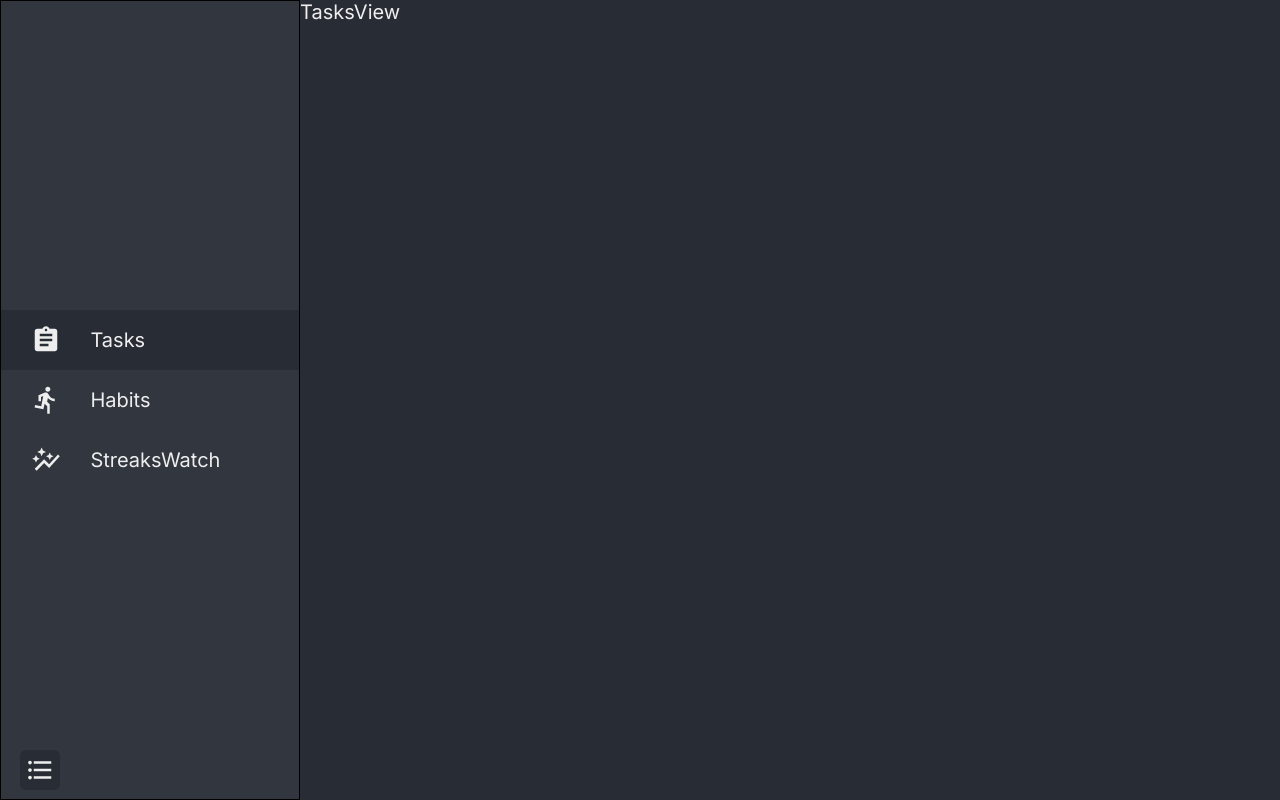
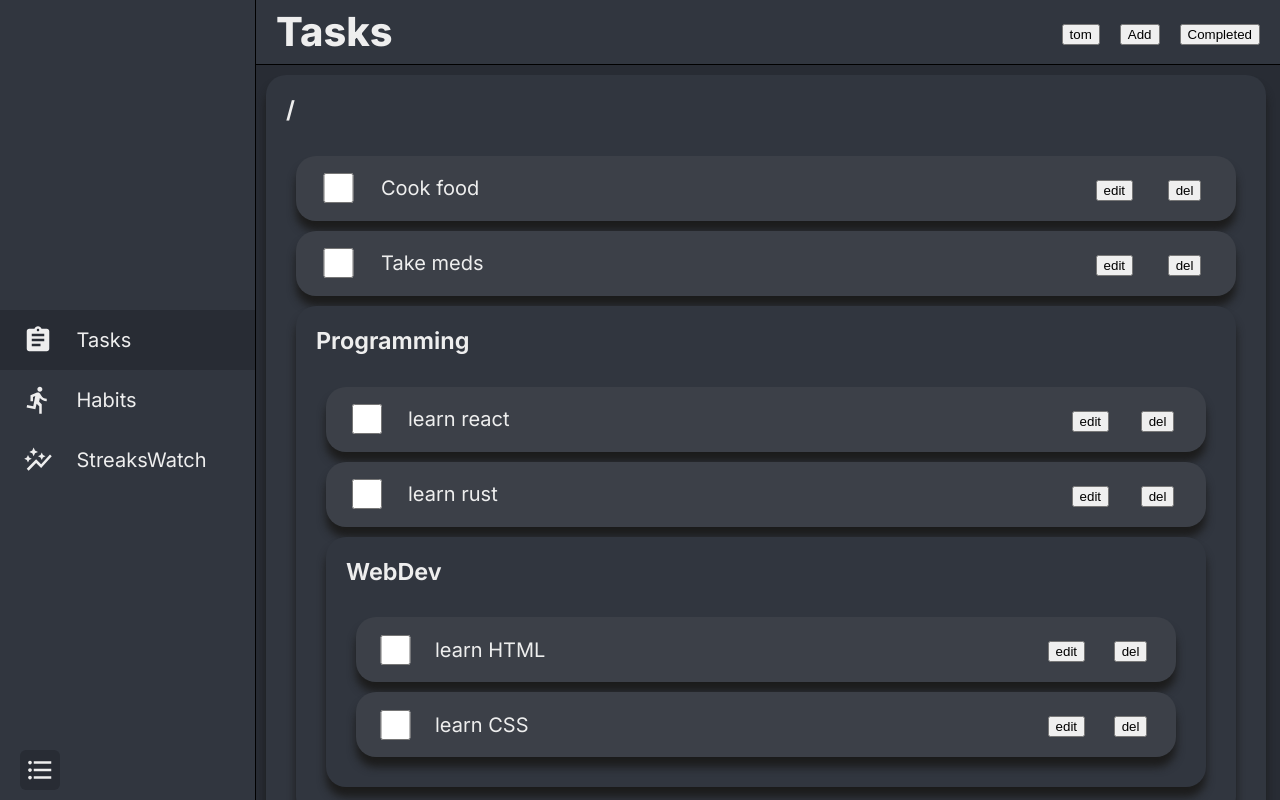
Before and after one commit to Piyuuussshhh/HabTrack, a React (Vite) app: page / in a window 1280 px wide. Built offline with nearby package versions, Linux system fonts and the light colour scheme.

Commit message:
created a basic tasks view; need to fix drag and drop functionality; add events to all buttons

```diff
--- a/package.json
+++ b/package.json
@@ -16,6 +16,7 @@
     "@mui/material": "^5.15.18",
     "@tauri-apps/api": "^1",
     "bootstrap": "^5.3.3",
+    "nanoid": "^5.0.7",
     "react": "^18.2.0",
     "react-bootstrap": "^2.10.2",
     "react-dom": "^18.2.0"
--- a/src-tauri/tauri.conf.json
+++ b/src-tauri/tauri.conf.json
@@ -20,8 +20,8 @@
     "windows": [
       {
         "title": "habtrack",
-        "width": 800,
-        "height": 600
+        "width": 1000,
+        "height": 800
       }
     ],
     "security": {
--- a/src/App.css
+++ b/src/App.css
@@ -91,16 +91,17 @@ body,
 }
 
 .container .sidebar {
-  flex: 30%;
+  flex: 20%;
   background-color: var(--primary);
   height: 100%;
-  max-width: 300px;
+  max-width: 275px;
   display: flex;
 }
 
 .container .main-area {
-  flex: 70%;
+  flex: 80%;
   height: 100%;
+  overflow: scroll;
 }
 
 /* -------------------------------------------------------------------------- */
@@ -111,7 +112,7 @@ body,
   height: 100%;
   width: 100%;
   /* Let's keep the border, it divides the screen better. */
-  border: 1px solid black;
+  border-right: 1px solid black;
   margin: 0;
   padding: 0;
   display: flex;
@@ -184,3 +185,100 @@ body,
 /* -------------------------------------------------------------------------- */
 /* -----------------------------TASK VIEW STYLES----------------------------- */
 /* -------------------------------------------------------------------------- */
+
+/* ------ */
+/* Navbar */
+/* ------ */
+
+.nav {
+  background-color: var(--primary);
+  color: var(--light);
+  display: flex;
+  justify-content: space-between;
+  align-items: center;
+  gap: 2rem;
+  padding: 0 1rem;
+  border-bottom: 1px solid black;
+}
+
+.nav ul {
+  padding: 0;
+  margin: 0;
+  list-style: none;
+  display: flex;
+  gap: 1rem;
+}
+
+.page-title {
+  margin: 20px 0 20px 0;
+  font-size: 2rem;
+}
+
+/* ---- */
+/* Task */
+/* ---- */
+
+.task-card {
+  width: inherit;
+  /* height: fit-content; */
+  height: inherit;
+  background-color: var(--grey);
+  border-radius: 1rem;
+  box-shadow: 0px 10px 8px rgb(28, 28, 28);
+
+  display: flex;
+  flex-direction: row;
+  align-items: center;
+
+  margin: 0.5rem;
+  padding: 0 1rem;
+}
+
+/* Checkboxes are a bitch I CANT STYLE IT*/
+.task-card input[type="checkbox"] {
+  flex: 5%;
+  height: 30px;
+  padding: 0;
+  margin: 0;
+  cursor: pointer;
+  border: 2px solid black; /* doesnt show squat */
+}
+
+.text-container {
+  flex: 80%;
+  cursor: pointer;
+  padding: 1rem;
+}
+
+.task-card ul {
+  padding: 0;
+  flex: 15%;
+
+  list-style-type: none;
+  display: flex;
+  gap: 1rem;
+  justify-content: space-evenly;
+}
+
+/* ---------- */
+/* Task Group */
+/* ---------- */
+
+.taskgroup-container {
+  width: inherit;
+  /* height: fit-content; */
+  height: inherit;
+  max-width: 1000px;
+
+  background-color: var(--primary);
+  border-radius: 1rem;
+  box-shadow: 0px 10px 8px rgb(28, 28, 28);
+
+  display: flex;
+  flex-direction: column;
+
+  margin: 0.5rem;
+  padding-bottom: 1rem;
+  padding-left: 1rem;
+  padding-right: 1rem;
+}
--- /dev/null
+++ b/src/views/TasksView/Navbar.jsx
@@ -0,0 +1,24 @@
+import React from 'react'
+
+// TODO: style this component.
+
+const Navbar = () => {
+  return (
+    <nav className='nav'>
+        <p className='page-title title'>Tasks</p>
+        <ul>
+            <li>
+                <button>tom</button>
+            </li>
+            <li>
+                <button>Add</button>
+            </li>
+            <li>
+                <button>Completed</button>
+            </li>
+        </ul>
+    </nav>
+  )
+}
+
+export default Navbar
--- a/src/views/TasksView/Task.jsx
+++ b/src/views/TasksView/Task.jsx
@@ -1,9 +1,36 @@
-import React from 'react'
+import React from "react";
+import { nanoid } from "nanoid";
 
-const Task = () => {
+const Task = (props) => {
+  function handleOnDrag(e, task) {
+    e.dataTransfer.setData("task", task);
+  }
+
   return (
-    <div>Task</div>
-  )
-}
+    <div
+      className="task-card"
+      draggable
+      onDragStart={(e) => {
+        handleOnDrag(e, `${props.name}`);
+      }}
+    >
+      <input type="checkbox" id={props.id} />
+      <div className="text-container">
+        <label className="task-name" htmlFor={props.id}>
+          {props.name}
+        </label>
+        {/* <p className='sub-text'></p> */}
+      </div>
+      <ul>
+        <li>
+          <button>edit</button>
+        </li>
+        <li>
+          <button>del</button>
+        </li>
+      </ul>
+    </div>
+  );
+};
 
-export default Task
+export default Task;
--- /dev/null
+++ b/src/views/TasksView/TaskGroup.jsx
@@ -0,0 +1,45 @@
+import React, { useState } from "react";
+import { nanoid } from "nanoid";
+import Task from "./Task";
+
+const TaskGroup = (props) => {
+  const [tasksInGroup, setTasksInGroup] = useState(props.subtasks);
+
+  function handleOnDrop(e) {
+    // TODO: handle drop of taskgroups too.
+    const newTask = e.dataTransfer.getData("task");
+    setTasksInGroup([...tasksInGroup, newTask]);
+  }
+
+  function handleDragOver(e) {
+    e.preventDefault();
+  }
+  return (
+    <div
+      className="taskgroup-container"
+      draggable
+      onDrop={(e) => {
+        handleOnDrop(e);
+      }}
+      onDragOver={(e) => {
+        handleDragOver(e);
+      }}
+    >
+      <h3 className="bold">{props.name}</h3>
+      <div className="subtasks-list">
+        {tasksInGroup.map((task) => {
+          if (task.type === "task") {
+            return (<Task name={task.name} id={task.id} key={task.id} />);
+          } else {
+            return (<TaskGroup key={task.id}
+              id={task.id}
+              name={task.name}
+              subtasks={task.children}/>)
+          }
+        })}
+      </div>
+    </div>
+  );
+};
+
+export default TaskGroup;
--- a/src/views/TasksView/TasksView.jsx
+++ b/src/views/TasksView/TasksView.jsx
@@ -1,18 +1,76 @@
-import React from 'react'
+import React from "react";
 import { invoke } from "@tauri-apps/api/tauri";
+import { useState } from "react";
+import Navbar from "./Navbar";
+
+import Task from "./Task";
+import TaskGroup from "./TaskGroup";
+import { type } from "@tauri-apps/api/os";
 
 // Invoke the task data from the database.
 
 // For now I'm making dummy tasks.
 
-// const DATA = [
-//   {id: "0", }
-// ];
+const DATA = {
+  id: "root",
+  type: "group",
+  name: "/",
+  children: [
+    { id: "1", type: "task", name: "Cook food" },
+    { id: "2", type: "task", name: "Take meds" },
+    {
+      id: "3",
+      type: "group",
+      name: "Programming",
+      children: [
+        { id: "4", type: "task", name: "learn react" },
+        { id: "5", type: "task", name: "learn rust" },
+        {
+          id: "6",
+          type: "group",
+          name: "WebDev",
+          children: [
+            { id: "7", type: "task", name: "learn HTML" },
+            { id: "8", type: "task", name: "learn CSS" },
+          ],
+        },
+      ],
+    },
+    { id: "9", type: "task", name: "yo" },
+  ],
+};
 
-const TaskView = () => {
+const TEMP = {
+  id: "root",
+  type: "group",
+  name: "/",
+  children: [{ id: "1", type: "task", name: "cook food" }],
+};
+
+const TasksView = () => {
+  const [structure, setStructure] = useState(DATA);
+
+  const renderStructure = (node) => {
+    if (node.type === "task") {
+      return <Task key={node.id} id={node.id} name={node.name} />;
+    } else if (node.type === "group") {
+      return (
+        <TaskGroup
+          key={node.id}
+          id={node.id}
+          name={node.name}
+          subtasks={node.children}
+        />
+      );
+    }
+  };
+
   return (
-    <div>TasksView</div>
-  )
-}
+    <>
+      <Navbar />
+      <div>{renderStructure(structure)}</div>
+    </>
+  );
+};
 
-export default TaskView
+export default TasksView;
```
Also changed, not shown: 1 other file (tests, documents, lock files or other folders).
